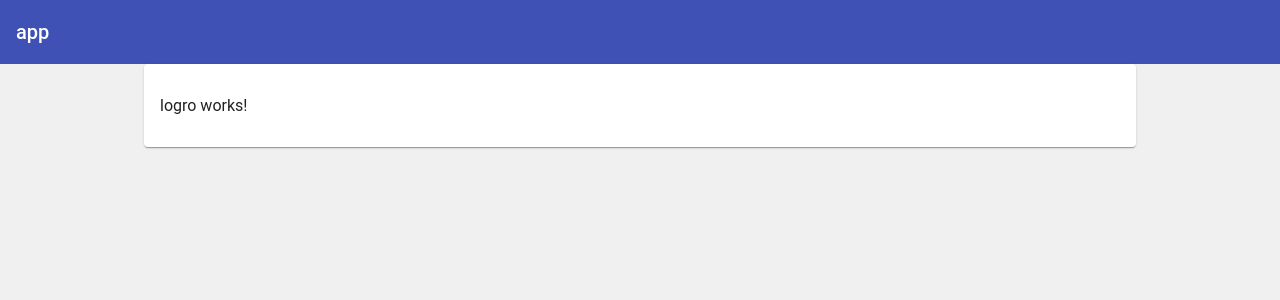
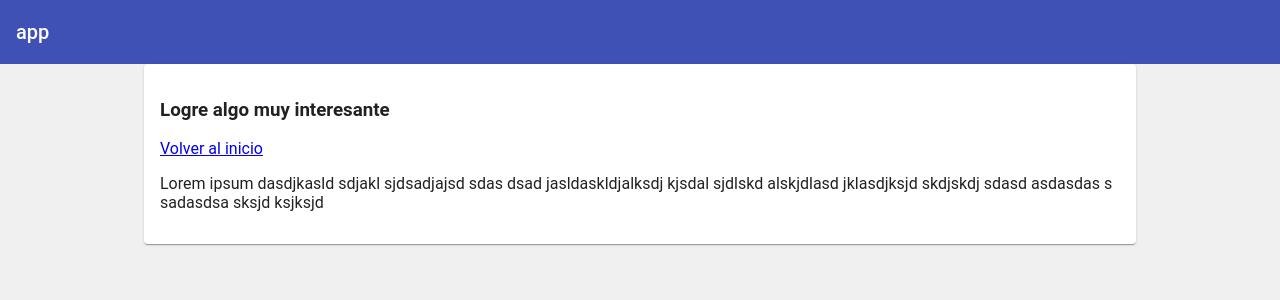
Before and after one commit to cmtp/pwa-angular, an Angular app: page /1 in a window 1280 px wide. Shown: the top 300 px of the page. Built offline with nearby package versions, Linux system fonts and the light colour scheme.

Commit message:
add logro route

```diff
--- a/src/app/logro/logro.component.html
+++ b/src/app/logro/logro.component.html
@@ -1,3 +1,3 @@
-<p>
-  logro works!
-</p>
+<h3>{{logro.title}}</h3>
+<a routerLink="/">Volver al inicio</a>
+<p>{{logro.description}}</p>
--- a/src/app/logro/logro.component.ts
+++ b/src/app/logro/logro.component.ts
@@ -1,4 +1,8 @@
 import { Component, OnInit } from '@angular/core';
+import { LogrosService } from '../services/logros.service';
+import { ILogro } from '../home/home.component';
+
+import { ActivatedRoute, Params } from "@angular/router";
 
 @Component({
   selector: 'app-logro',
@@ -7,9 +11,19 @@ import { Component, OnInit } from '@angular/core';
 })
 export class LogroComponent implements OnInit {
 
-  constructor() { }
+  logro: ILogro;
+
+  constructor(private logrosService: LogrosService, private route: ActivatedRoute) { }
 
   ngOnInit() {
+    // console.log(this.route.params);
+    this.route.params.forEach((params: Params) => {
+      console.log(params);
+      let id = params.id;
+
+      this.logro = this.logrosService.find(parseInt(id));
+      console.log(this.logro);
+    })
   }
 
 }
--- a/src/app/services/logros.service.ts
+++ b/src/app/services/logros.service.ts
@@ -4,10 +4,10 @@ import { ILogro } from "../home/home.component";
 @Injectable()
 export class LogrosService {
 
-  constructor() { }
+  logros: ILogro[];
 
-  getAll(): ILogro[] {
-    return [
+  constructor() {
+    this.logros = [
       {
         id: 1,
         title: 'Logre algo muy interesante',
@@ -38,6 +38,14 @@ export class LogrosService {
         title: 'Logre algo muy interesante',
         description: 'Lorem ipsum'
       }
-    ]
+    ];
+  }
+
+  find(id: number): ILogro {
+    return this.logros.find((logro) => logro.id == id);
+  }
+
+  getAll(): ILogro[] {
+    return this.logros;
   }
 }
```
